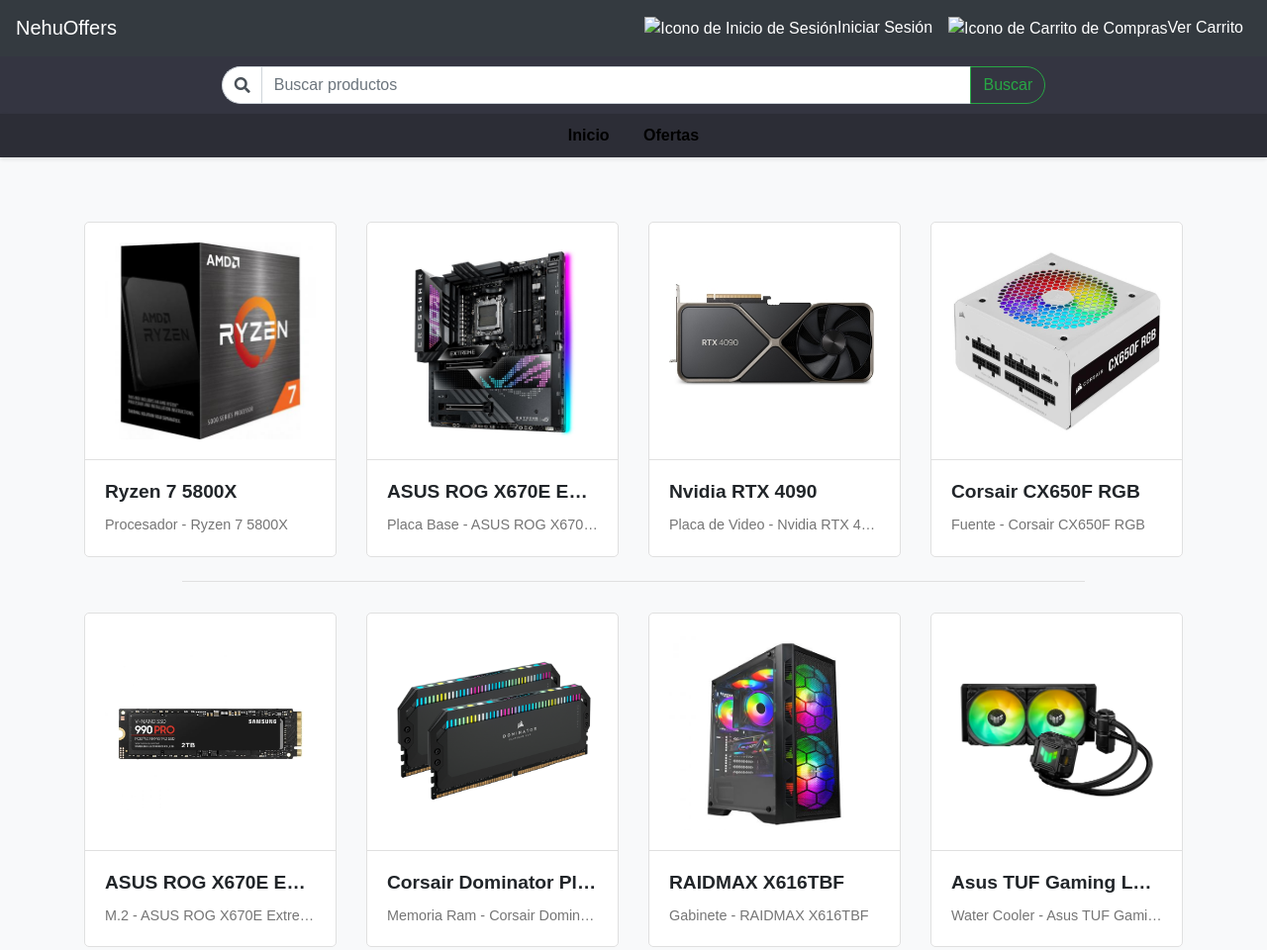
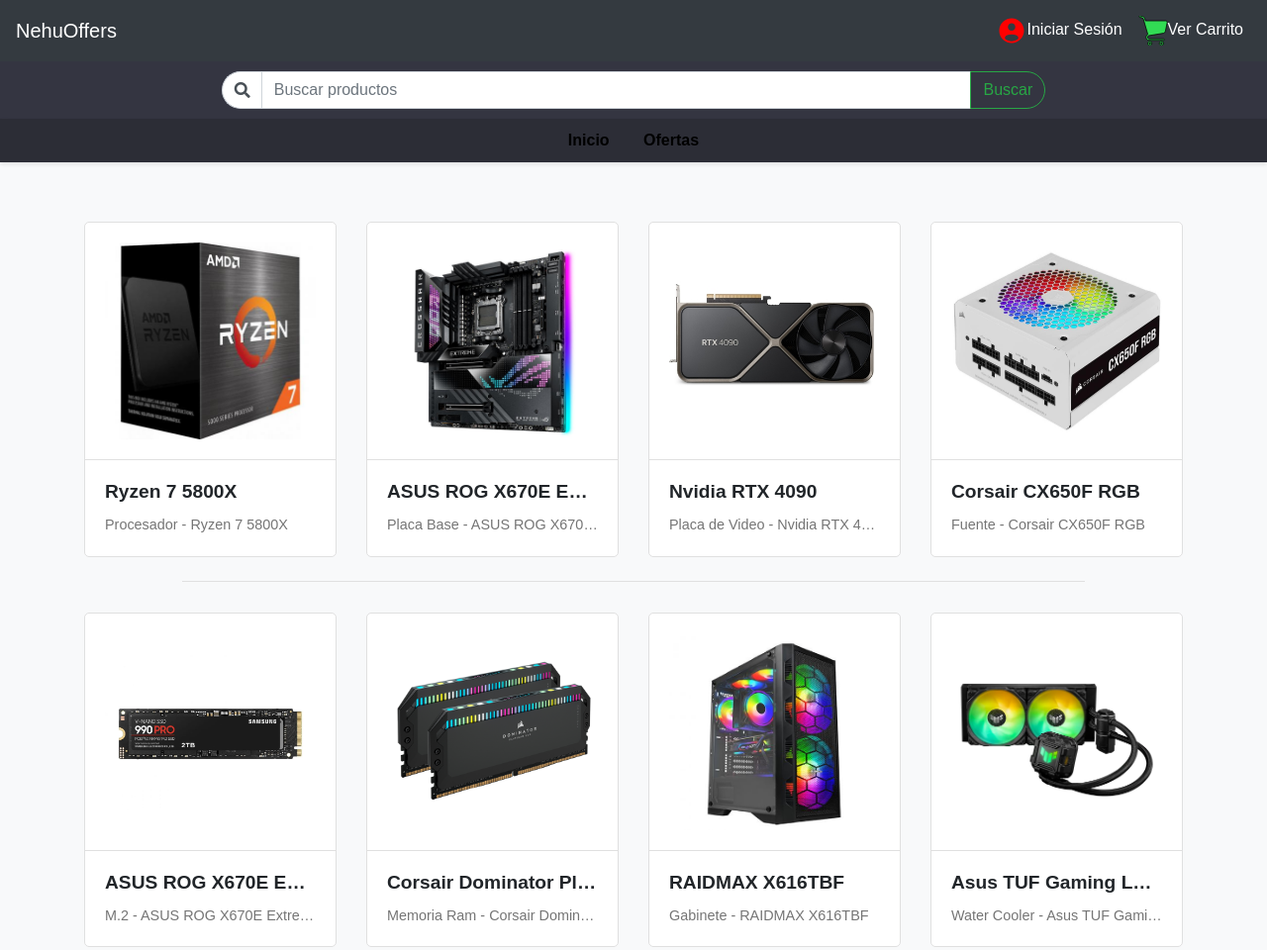
Before and after one commit to MikhaCDH/CoderHouse-Pre-Entrega2_PerezTitz, a plain HTML site: page pages/ofertas.html in a window 1280 px wide. Shown: the top 960 px of the page at 99% size. Drawn offline with nearby package versions, Linux system fonts and the light colour scheme.

Commit message:
Bug Fixes

```diff
--- a/pages/ofertas.html
+++ b/pages/ofertas.html
@@ -8,7 +8,7 @@
 <link rel="stylesheet" href="https://cdnjs.cloudflare.com/ajax/libs/font-awesome/5.15.4/css/all.min.css">
 <link rel="stylesheet" href="../css/styles.css">
 <link rel="stylesheet" href="../css/ofertas.css">
-<link rel="shortcut icon" href="./assets/images/carrito.svg" type="image/x-icon">
+<link rel="shortcut icon" href="../assets/images/carrito.svg" type="image/x-icon">
 </head>
 <body>
 
@@ -22,10 +22,10 @@
             <div class="collapse navbar-collapse" id="navbarNav">
                 <ul class="navbar-nav ml-auto">
                     <li class="nav-item">
-                        <a class="nav-link" href="#"><img src="./assets/images/usuario.svg" alt="Icono de Inicio de Sesión">Iniciar Sesión</a>
+                        <a class="nav-link" href="#"><img src="../assets/images/usuario.svg" alt="Icono de Inicio de Sesión">Iniciar Sesión</a>
                     </li>
                     <li class="nav-item">
-                        <a class="nav-link" href="#"><img src="./assets/images/carrito.svg" alt="Icono de Carrito de Compras">Ver Carrito</a>
+                        <a class="nav-link" href="#"><img src="../assets/images/carrito.svg" alt="Icono de Carrito de Compras">Ver Carrito</a>
                     </li>
                 </ul>
             </div>
```
